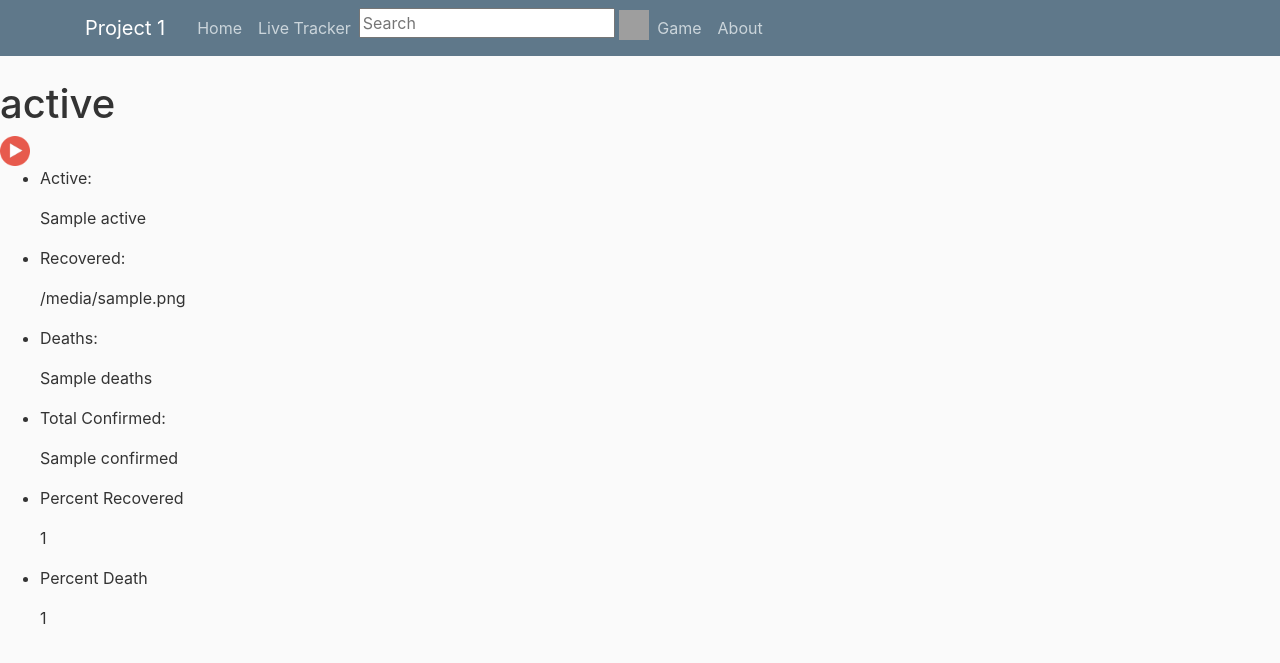
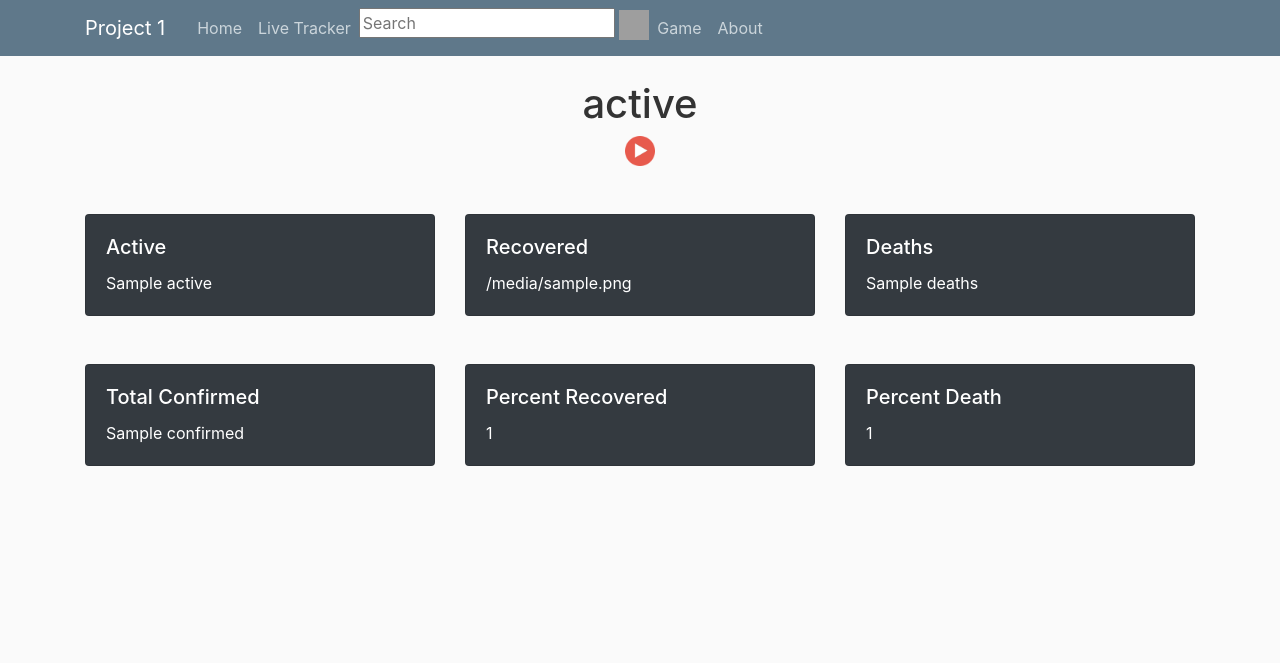
Before and after one commit to dummy26/Covid-Warriors, a Django app: template home/templates/home/search.html in a window 1280 px wide. Shown: the top 663 px of the page. Run offline with Django 3.2, Linux system fonts and the light colour scheme; the template is opened without the code that fills it: most values are stand-ins (such as "Sample title", 1, 10 or a date in 2020); parts of the project's set-up code (start-up, migrations or seed data) failed here and were passed over; some libraries are stand-ins or nearby versions; grey boxes are pictures that could not be loaded.

Commit message:
Commit for heroku

```diff
--- a/home/IndiaApi.py
+++ b/home/IndiaApi.py
@@ -93,5 +93,5 @@ def save_heat_map():
     ax.set_title('Covid-19 Statewise Data')
     merged_data.plot(column='Confirmed', cmap='tab10',
                      linewidth=0.8, ax=ax, edgecolor='0.6', legend=True)
-    plt.gcf().set_size_inches(5, 5)
+    plt.gcf().set_size_inches(7, 6)
     plt.savefig('./media/figures/heat_map.jpg')
--- a/home/templates/home/search.html
+++ b/home/templates/home/search.html
@@ -1,41 +1,69 @@
 {%extends 'home/base.html'%} {%block content%}
 
-<h1>{{State}}</h1>
-<img id='play_btn' src="../media/icons/play_btn.png" width="30" height="30" />
+<div class="text-center">
+    <h1>{{State}}</h1>
+    <img id='play_btn' src="../media/icons/play_btn.png" width="30" height="30" class="text-center" />
+</div>
+<div class="container mt-5">
+    <div class="row mb-5">
+        <div class="col-4">
+            <div class="card text-white bg-dark">
+                <div class="card-body">
+                    <h5 class='card-title'>Active</h5>
+                    <p class="card-text" id='Active'> {{Active}}</p>
+                </div>
+            </div>
+        </div>
 
-<ul>
-    <li>
-        <p>Active: </p>
-        <p id='Active'> {{Active}}</p>
-    </li>
+        <div class="col-4">
+            <div class="card text-white bg-dark">
+                <div class="card-body">
+                    <h5 class='card-title'>Recovered</h5>
+                    <p class="card-text" id='Recovered'> {{Recovered}}</p>
+                </div>
+            </div>
+        </div>
 
-    <li>
-        <p>Recovered: </p>
-        <p id='Recovered'> {{Recovered}}</p>
-    </li>
+        <div class="col-4">
+            <div class="card text-white bg-dark">
+                <div class="card-body">
+                    <h5 class='card-title'>Deaths</h5>
+                    <p class="card-text" id='Deaths'> {{Deaths}}</p>
+                </div>
+            </div>
+        </div>
 
-    <li>
-        <p>Deaths: </p>
-        <p id='Deaths'> {{Deaths}}</p>
-    </li>
+    </div>
+    <div class="row">
+        <div class="col-4">
+            <div class="card text-white bg-dark">
+                <div class="card-body">
+                    <h5 class='card-title'>Total Confirmed</h5>
+                    <p class="card-text" id='Confirmed'> {{Confirmed}}</p>
+                </div>
+            </div>
+        </div>
 
-    <li>
-        <p>Total Confirmed: </p>
-        <p id='Confirmed'> {{Confirmed}}</p>
-    </li>
+        <div class="col-4">
+            <div class="card text-white bg-dark">
+                <div class="card-body">
+                    <h5 class='card-title'>Percent Recovered</h5>
+                    <p class="card-text" id='Confirmed'> {{recover_percent}}</p>
+                </div>
+            </div>
+        </div>
 
+        <div class="col-4">
+            <div class="card text-white bg-dark">
+                <div class="card-body">
+                    <h5 class='card-title'>Percent Death</h5>
+                    <p class="card-text" id='Confirmed'> {{death_percent}}</p>
+                </div>
+            </div>
+        </div>
+    </div>
+</div>
 
-    <li>
-        <p>Percent Recovered</p>
-        <p>{{recover_percent}}</p>
-    </li>
-
-    <li>
-        <p>Percent Death</p>
-        <p>{{death_percent}}</p>
-    </li>
-
-</ul>
 
 <script>
     var t1 = document.getElementById('Active');
--- a/home/views.py
+++ b/home/views.py
@@ -35,7 +35,6 @@ def live_tracker(request):
 
 def search(request):
     if request.method == 'GET':
-
         save_json()
 
         df = pandas.read_json('home/data.txt')
@@ -50,6 +49,7 @@ def search(request):
             if state.lower() in query:
                 target = state
                 break
+
         andaman_extras = ['andaman', 'andaman and nicobar',
                           'andaman and nicobar island']
 
@@ -57,7 +57,7 @@ def search(request):
 
         for extra in andaman_extras:
             if extra in query:
-                target = states[0]
+                target = 'Andaman and Nicobar Islands'
                 break
 
         for extra in bengal_extras:
@@ -79,8 +79,10 @@ def search(request):
         # text_to_speak = 'Active' + str(Active) + \
         #     'Recovered' + str(Recovered) + 'Deaths' + \
         #     str(Deaths) + 'Confirmed' + str(Confirmed)
+
         recover_percent = round(Recovered/Confirmed*100, 2)
         death_percent = round(Deaths/Confirmed*100, 2)
+
         context = {
             'Active': Active,
             'Recovered': Recovered,
```
Also changed, not shown: home/temp.py (added, +31 -0 lines), home/templates/home/live_tracker.html (+44 -10 lines), requirements.txt (added, +32 -0 lines), media/figures/heat_map.jpg, 1 other file.
